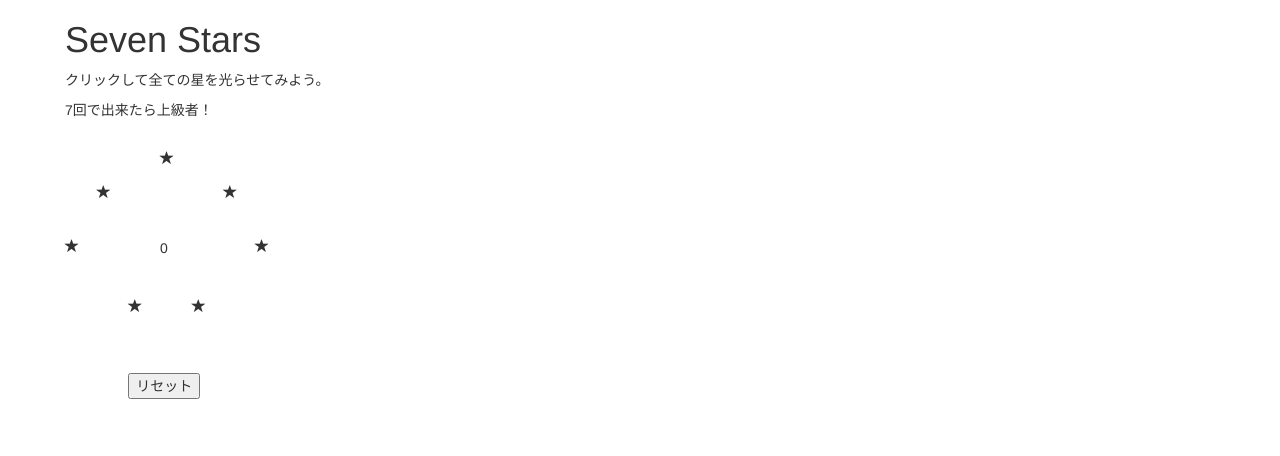
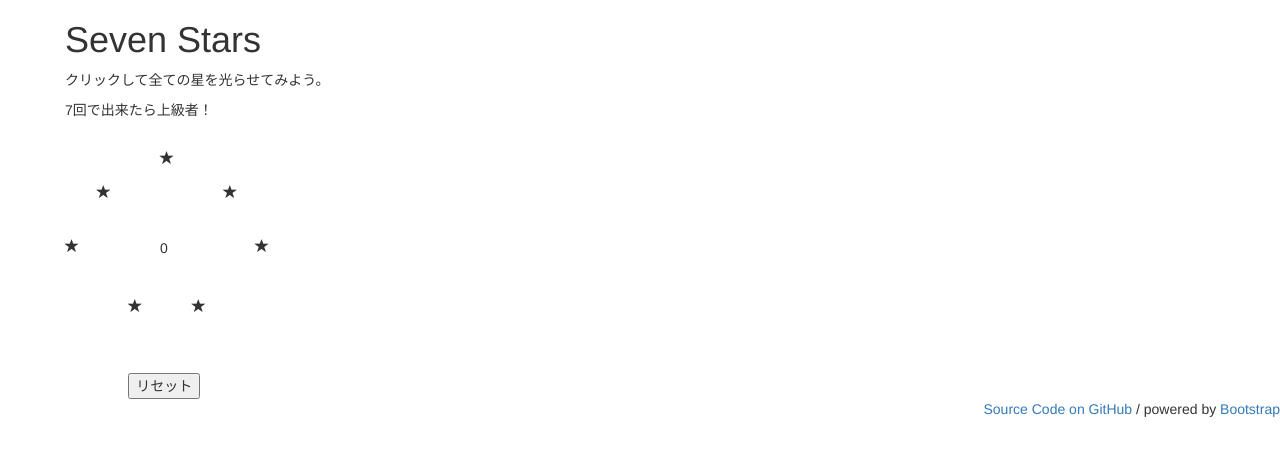
Before and after one commit to ashitani/seven_stars, a plain HTML site: page index.html in a window 1280 px wide. Drawn offline with Linux system fonts and the light colour scheme.

Commit message:
added footer

```diff
--- a/index.html
+++ b/index.html
@@ -134,7 +134,9 @@ function clicked(btnNo){
 
 
 </div>
-
-
+<footer align="right">
+<p><a href="https://github.com/ashitani/seven_stars">Source Code on GitHub</a> /
+powered by <a href="http://getbootstrap.com/">Bootstrap</a></p>
+</footer>
 </body>
 </html>
```
Also changed, not shown: 1 other file.
